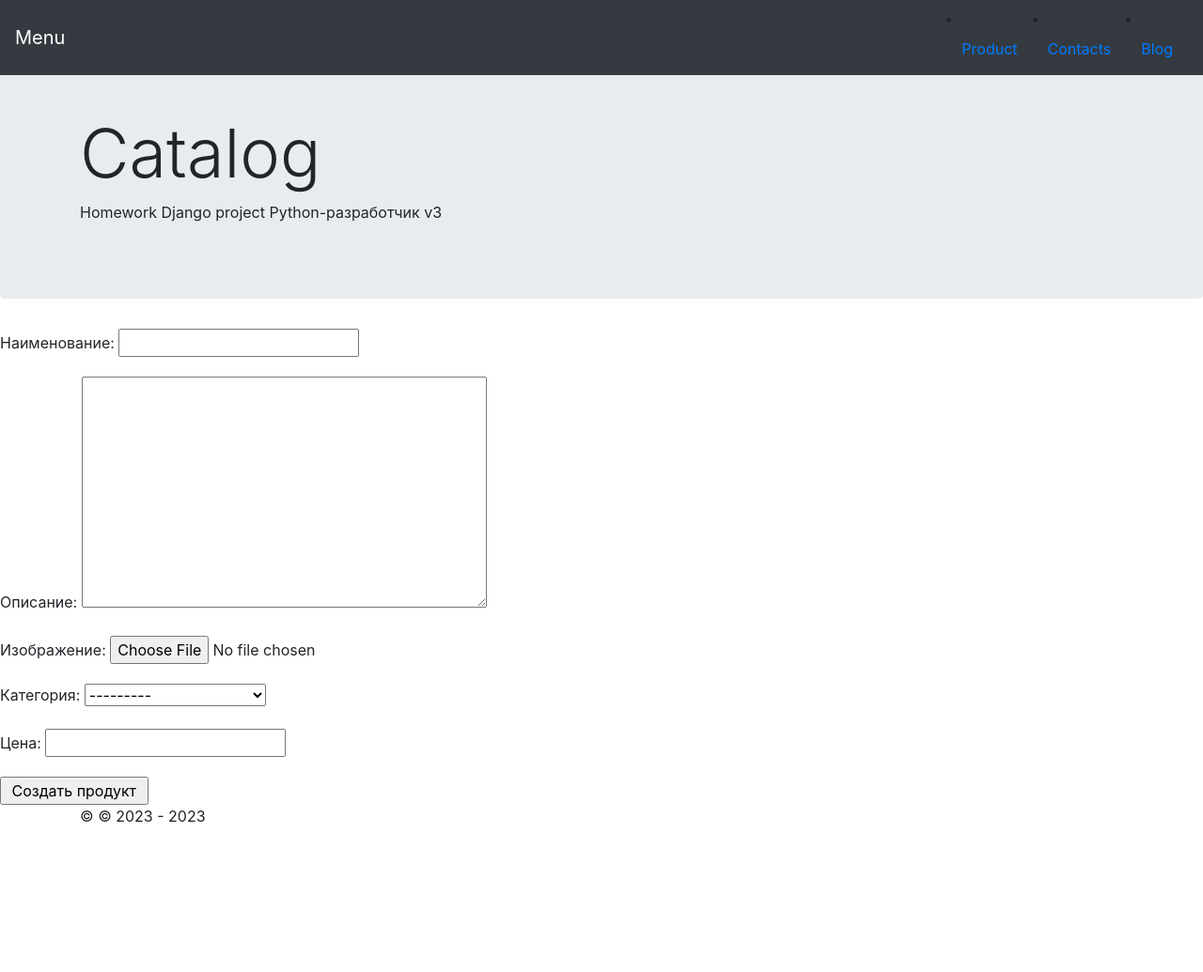
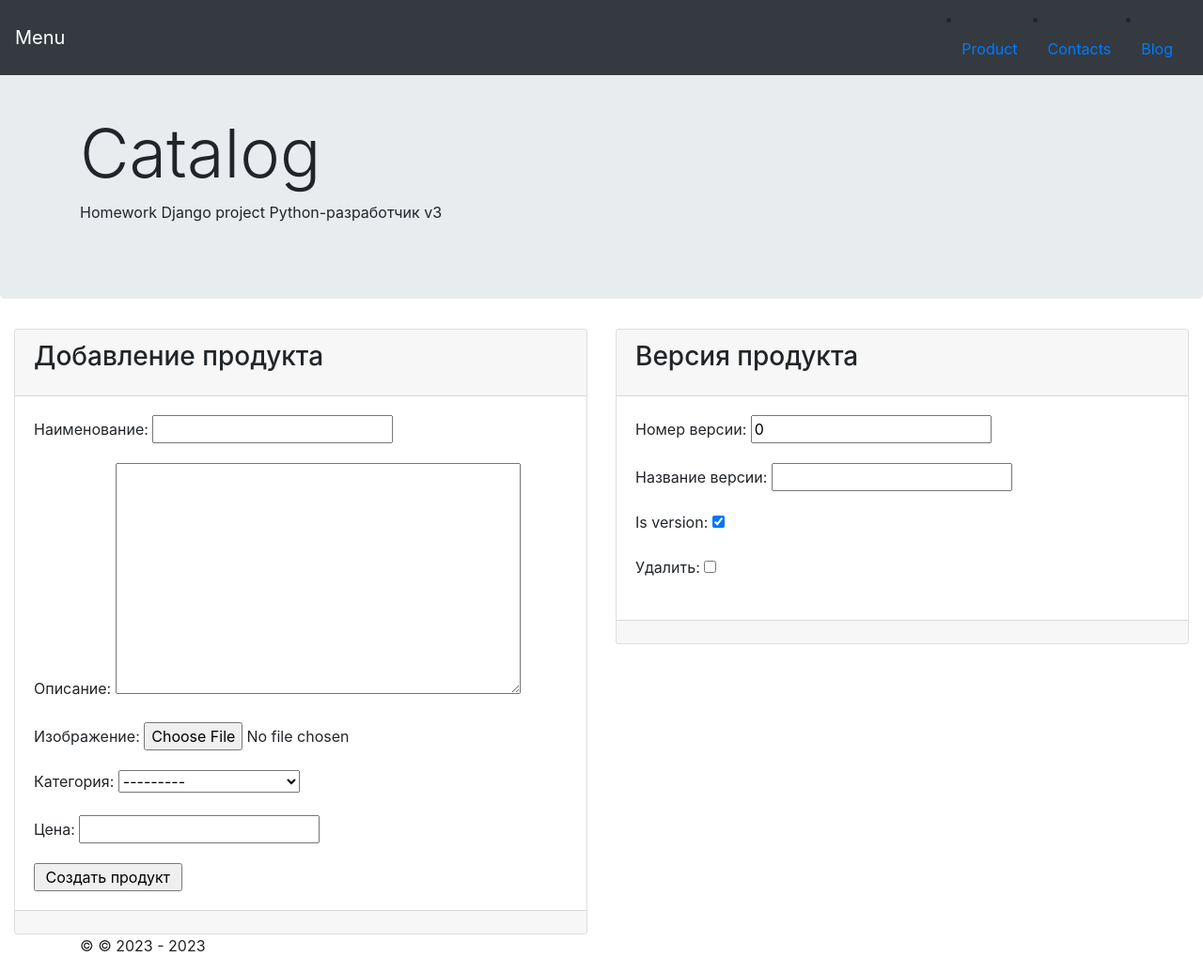
Before and after one commit to dzakhs/HW19_2, a Django app: page /product_create/ in a window 1280 px wide. Shown: the whole page at 94% size. Before the commit the page ends 875 px from the top, so only its background shows below. Run offline with Django 4.2, Linux system fonts and the light colour scheme; data comes from the database, SQL or seed files in the repository; some libraries are stand-ins or nearby versions.

Commit message:
add homework 22.1

```diff
--- a/catalog/forms.py
+++ b/catalog/forms.py
@@ -1,6 +1,6 @@
 from django import forms
 
-from catalog.models import Product
+from catalog.models import Product, Version
 
 
 class ProductForm(forms.ModelForm):
@@ -15,6 +15,26 @@ class ProductForm(forms.ModelForm):
                 raise forms.ValidationError(f'Запрещено использовать слово "{word}" в названии или описании продукта.')
         return cleaned_data
 
+     def _init__(self, *args, **kwargs):
+         super().__init__(*args, **kwargs)
+         for field_name, field in self.fields.items():
+             field.widget.attrs['class'] = 'form-control'
+
      class Meta:
          model = Product
          fields = '__all__'
+
+
+
+
+
+class VersionForm(forms.ModelForm):
+
+    class Meta:
+        model = Version
+        fields = '__all__'
+
+    def _init__(self, *args, **kwargs):
+        super().__init__(*args, **kwargs)
+        for field_name, field in self.fields.items():
+            field.widget.attrs['class'] = 'form-control'
--- a/catalog/models.py
+++ b/catalog/models.py
@@ -30,9 +30,7 @@ class Product(models.Model):
     def __str__(self):
         return f'{self.name} '
 
-    @property
-    def active_version(self):
-        return self.version_set.get(current_version=True)
+
 
     class Meta:
         verbose_name = 'продукт'
@@ -79,7 +77,7 @@ class Blog(models.Model):
 
 
 
-class  Version(models.Model):
+class Version(models.Model):
     product = models.ForeignKey(Product, on_delete=models.CASCADE, verbose_name="продукт")
     version_num = models.IntegerField(default=0, verbose_name="номер версии")
     version_title = models.CharField(max_length=255, verbose_name="название версии")
--- a/catalog/templates/catalog/product_form.html
+++ b/catalog/templates/catalog/product_form.html
@@ -1,8 +1,39 @@
 {% extends 'catalog/base.html' %}
 {% block content %}
-<form action="" method="post" enctype="multipart/form-data">
-    {% csrf_token %}
-    {{ form.as_p }}
-    <input type="submit" value="{% if object %} Изменить {% else %} Создать продукт {% endif %}">
-</form>
+<div class="col-12">
+    <form class="row" method="post" enctype="multipart/form-data">
+    <div class="col-6">
+        <div class="card">
+            <div class="card-header">
+                <h3 class="card-title">
+                    Добавление продукта
+                </h3>
+            </div>
+            <div class="card-body">
+                {% csrf_token %}
+                {{ form.as_p }}
+                <input type="submit" value="{% if object %} Изменить {% else %} Создать продукт {% endif %}">
+            </div>
+            <div class="card-footer"></div>
+        </div>
+     </div>
+        <div class="col-6">
+        <div class="card">
+            <div class="card-header">
+                <h3 class="card-title">
+                    Версия продукта
+                </h3>
+            </div>
+            <div class="card-body">
+                {{ formset.management_form }}
+                {% for form in formset.forms %}
+                    {{ form.as_p }}
+
+                {% endfor %}
+            </div>
+            <div class="card-footer"></div>
+        </div>
+     </div>
+    </form>
+</div>
 {% endblock %}
--- a/catalog/views.py
+++ b/catalog/views.py
@@ -1,10 +1,11 @@
+from django.forms import inlineformset_factory
 from django.shortcuts import render
 from django.urls import reverse_lazy
 from django.utils.text import slugify
 from django.views import generic
 
-from catalog.forms import ProductForm
-from catalog.models import Product, Contacts, Blog
+from catalog.forms import ProductForm, VersionForm
+from catalog.models import Product, Contacts, Blog, Version
 
 
 class IndexListView(generic.ListView):
@@ -20,13 +21,53 @@ class ProductCreateView(generic.CreateView):
     form_class = ProductForm
     success_url = reverse_lazy('catalog:index')
 
+    def get_context_data(self, **kwargs):
+        context_data = super().get_context_data(**kwargs)
+        VersionFormset = inlineformset_factory(Product, Version, form=VersionForm, extra=1)
+        if self.request.method == 'POST':
+            formset = VersionFormset(self.request.POST)
+        else:
+            formset = VersionFormset()
+
+        context_data['formset'] = formset
+
+        return context_data
+
+    def form_valid(self, form):
+        formset = self.get_context_data()['formset']
+
+        if formset.is_valid():
+            formset.instance = self.object
+            formset.save()
+
+        return super().form_valid(form)
+
 
 class ProductUpdateView(generic.UpdateView):
     model = Product
     form_class = ProductForm
-
     success_url = reverse_lazy('catalog:index')
 
+    def get_context_data(self, **kwargs):
+        context_data = super().get_context_data(**kwargs)
+        VersionFormset = inlineformset_factory(Product, Version, form=VersionForm, extra=1)
+        if self.request.method == 'POST':
+            formset = VersionFormset(self.request.POST, instance=self.object)
+        else:
+            formset = VersionFormset(instance=self.object)
+
+        context_data['formset'] = formset
+
+        return context_data
+
+    def form_valid(self, form):
+        formset = self.get_context_data()['formset']
+
+        if formset.is_valid():
+            formset.instance = self.object
+            formset.save()
+
+        return super().form_valid(form)
 class ProductDetailView(generic.DetailView):
     model = Product
 
```
Also changed, not shown: catalog/templates/catalog/product_detail.html (+11 -2 lines), catalog/migrations/0008_version.py (added).
